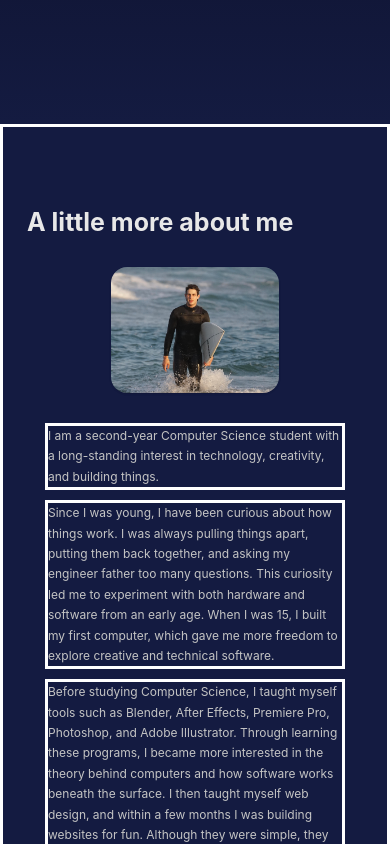
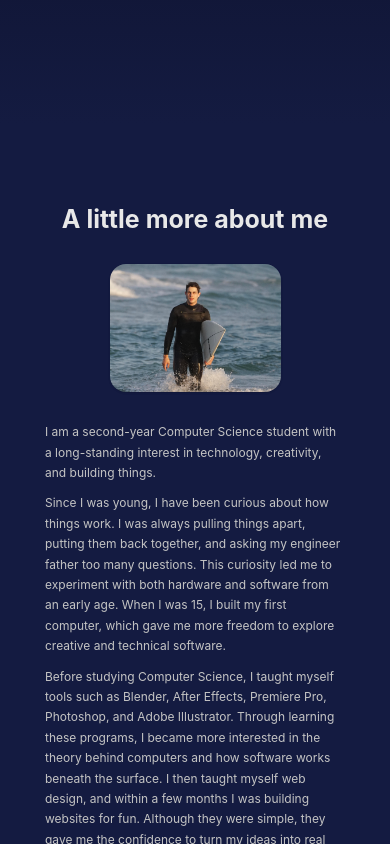
Before and after one commit to noahpachec/portfolio, a React (Vite) app in the folder portfolio_project/: page / in a window 390 px wide. Shown: the part 720-1564 px from the top of the page. Built offline with nearby package versions, Linux system fonts and the light colour scheme.

Commit message:
finished the media query

```diff
--- a/portfolio_project/src/components/Footer.jsx
+++ b/portfolio_project/src/components/Footer.jsx
@@ -13,7 +13,7 @@ function Footer() {
 
             <a className="upper-text" href="public/noah_resume.pdf" target="_blank" rel="noopener noreferrer" >View my resume</a>
             <a className="upper-text" href="https://github.com/noahpachec" target="_blank" rel="noopener noreferrer">My GitHub</a>
-            <p className="upper-text">This website was made entirely by me with React</p>
+            <p className="upper-text">Created by me in React</p>
 
 
         </section>
--- a/portfolio_project/src/index.css
+++ b/portfolio_project/src/index.css
@@ -512,17 +512,24 @@ cursor: pointer;
 }
 
 @media (max-width: 800px) {
+
+
   :root {
     font-size: 10px;
   }
 
-  .grid {
-    grid-template-columns: 1fr;
+
+  section {
+    width: 100%;
   }
+
 
   #navbar {
     height: 50px;
+    justify-content: center;
   }
+
+
 
   .about-container {
     align-items: center;
@@ -544,10 +551,11 @@ cursor: pointer;
   #about p {
     margin: 10px 0 5px 0;
     width: 300px;
-    border: solid white;
 
   }
-
+  #about h1 {
+    text-align: center;
+  }
 
   #about img {
     margin: 30px 0 20px 0;
@@ -565,12 +573,10 @@ cursor: pointer;
   }
 
   .resume-callout {
+    margin: 20px;
+
     width: 100%;
-    margin: 0;
-  }
-
-  #about {
-    border: white solid;
+    margin: 20px 0 0 0;
   }
 
   .about-paragraphs {
@@ -581,10 +587,23 @@ cursor: pointer;
 
   }
 
+  #projects h1 {
+    text-align: center;
+  }
 
   .projects-grid {
+    grid-template-columns: 1fr;
+    width: 100%;
+    max-width: 100%;
+    margin: 0;
+    gap: 2rem;
     align-items: center;
     justify-content: center;
+  }
+
+  .project-card {
+    width: 100%;
+    min-width: 0;
   }
 
   .about-images .fade-in {
@@ -617,4 +636,9 @@ cursor: pointer;
     width: 300px;
     height: 350px;
   }
+
+  #footer {
+    justify-content: left;
+
+  }
 }
```
